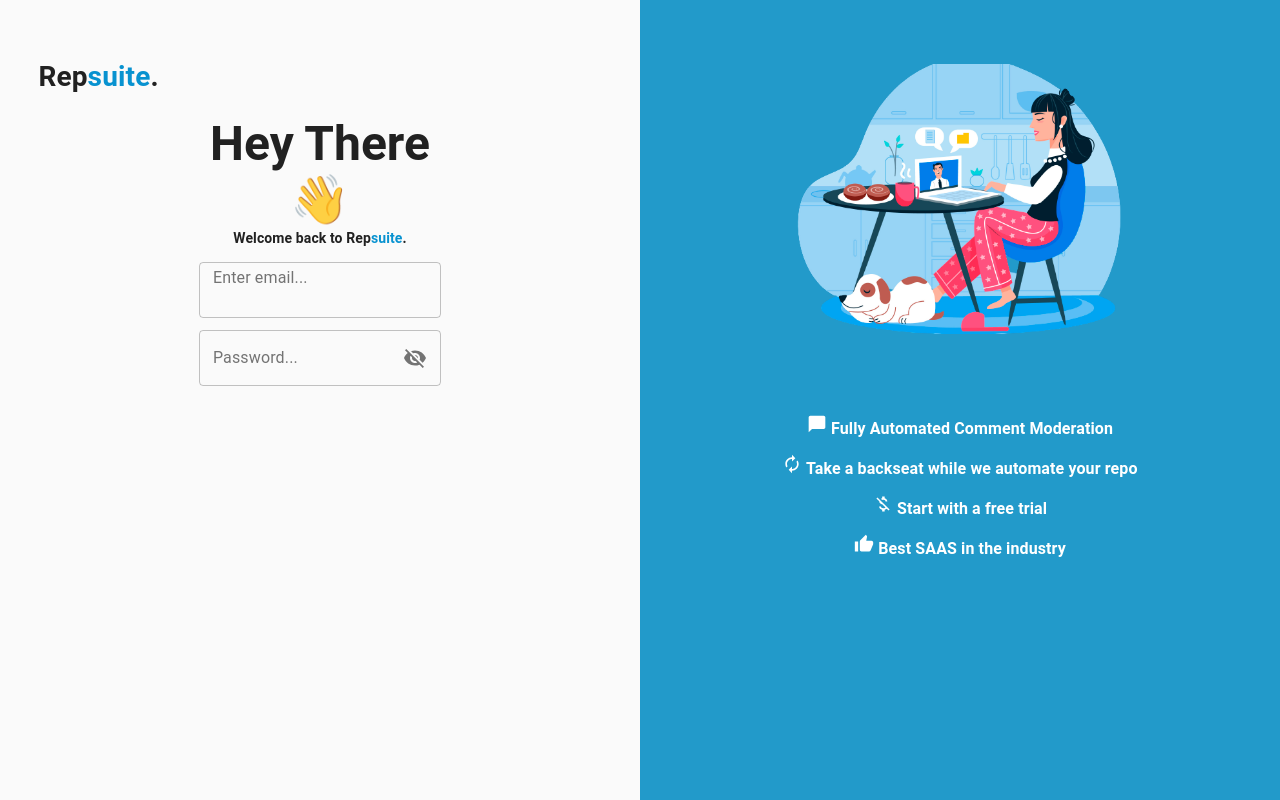
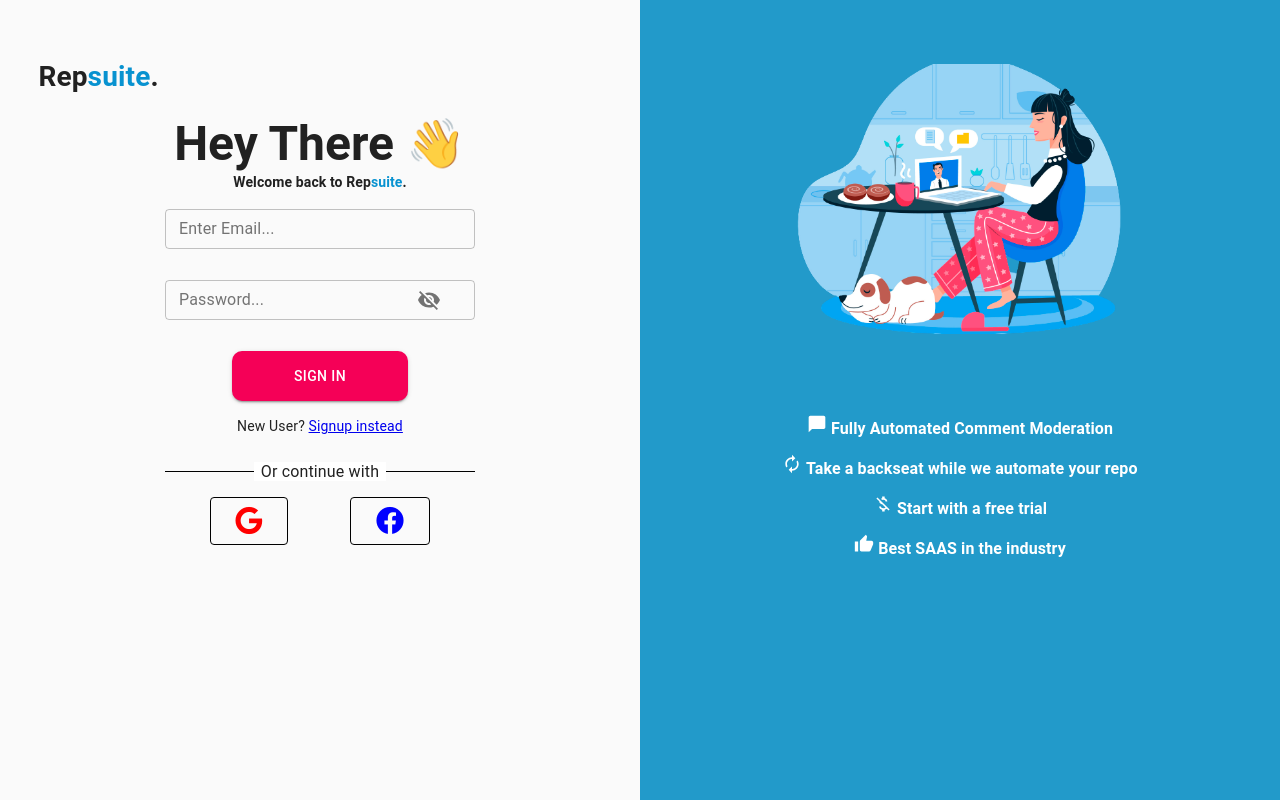
Before and after one commit to bhavleen-singh-au7/FE-login-with-Dashboard, a React (Create React App) app: page / in a window 1280 px wide. Built offline with nearby package versions, Linux system fonts and the light colour scheme.

Commit message:
Login Page is Complete

```diff
--- a/package.json
+++ b/package.json
@@ -10,7 +10,9 @@
     "@testing-library/user-event": "^12.2.0",
     "react": "^17.0.1",
     "react-dom": "^17.0.1",
+    "react-router-dom": "^5.2.0",
     "react-scripts": "4.0.0",
+    "react-toastify": "^6.0.9",
     "web-vitals": "^0.2.4"
   },
   "scripts": {
--- a/public/index.html
+++ b/public/index.html
@@ -28,6 +28,10 @@
     <!-- Icons -->
     <link rel="stylesheet" href="https://fonts.googleapis.com/icon?family=Material+Icons" />
 
+    <!-- Font Awesome CDN -->
+    <link rel="stylesheet" href="https://pro.fontawesome.com/releases/v5.10.0/css/all.css"
+      integrity="sha384-AYmEC3Yw5cVb3ZcuHtOA93w35dYTsvhLPVnYs9eStHfGJvOvKxVfELGroGkvsg+p" crossorigin="anonymous" />
+
   </head>
   <body>
     <noscript>You need to enable JavaScript to run this app.</noscript>
--- a/src/App.js
+++ b/src/App.js
@@ -1,12 +1,24 @@
 import React, { Fragment } from "react";
 import { CssBaseline } from "@material-ui/core";
 import Login from "./pages/Login/Login";
+import { Route, Switch } from "react-router-dom";
+import Dashboard from "./pages/Dashboard/Dashboard";
+import { ToastContainer } from "react-toastify";
+import "react-toastify/dist/ReactToastify.css";
 
 const App = () => {
   return (
     <Fragment>
       <CssBaseline />
-      <Login />
+      <ToastContainer />
+      <Switch>
+        <Route
+          exact
+          path="/dashboard"
+          component={Dashboard}
+        />
+        <Route path="/" component={Login} />
+      </Switch>
     </Fragment>
   );
 };
--- a/src/pages/Login/Login.jsx
+++ b/src/pages/Login/Login.jsx
@@ -1,15 +1,15 @@
 import React, { useState } from "react";
 import {
   Box,
-  FormControl,
+  Button,
   Grid,
   IconButton,
   InputAdornment,
-  InputLabel,
-  OutlinedInput,
+  TextField,
   Typography,
 } from "@material-ui/core";
 import RightGridImage from "../../images/rightGridImage.png";
+import { toast } from "react-toastify";
 
 // Style
 import useStyles from "./login.style";
@@ -23,8 +23,9 @@ import {
   Visibility,
   VisibilityOff,
 } from "@material-ui/icons";
+import { Link } from "react-router-dom";
 
-const Login = () => {
+const Login = ({ history }) => {
   const classes = useStyles();
   const [values, setValues] = useState({
     email: "",
@@ -32,15 +33,26 @@ const Login = () => {
     showPassword: false,
   });
 
-  const handleChange = (prop) => (event) => {
-    setValues({ ...values, [prop]: event.target.value });
+  const { email, password, showPassword } = values;
+
+  const handleChange = (name) => (evt) => {
+    setValues({ ...values, [name]: evt.target.value });
   };
 
-  const handleShowPassword = () => {
+  const handleClickShowPassword = () => {
     setValues({
       ...values,
       showPassword: !values.showPassword,
     });
+  };
+
+  const handleSubmit = (evt) => {
+    evt.preventDefault();
+    if (email && password) {
+      history.push("/dashboard");
+    } else {
+      toast.error("Please Input Correct Data");
+    }
   };
 
   return (
@@ -58,7 +70,7 @@ const Login = () => {
           <Box style={{ textAlign: "center" }}>
             <Box
               style={{
-                width: "43%",
+                width: "55%",
                 margin: "auto",
               }}
             >
@@ -76,34 +88,36 @@ const Login = () => {
                 <span className={classes.logo}>suite</span>.
               </Typography>
 
-              <form autoComplete="off">
-                <FormControl variant="outlined">
-                  <InputLabel>Enter email...</InputLabel>
-                  <OutlinedInput
-                    type="email"
-                    size="small"
-                    style={{ margin: "5% 0" }}
-                    value={values.email}
-                    onChange={handleChange("email")}
-                  />
-                </FormControl>
-
-                <FormControl variant="outlined">
-                  <InputLabel>Password...</InputLabel>
-                  <OutlinedInput
-                    type={
-                      values.showPassword
-                        ? "text"
-                        : "password"
-                    }
-                    value={values.password}
-                    onChange={handleChange("password")}
-                    endAdornment={
-                      <InputAdornment position="end">
+              <form
+                autoComplete="off"
+                onSubmit={handleSubmit}
+              >
+                <TextField
+                  variant="outlined"
+                  label="Enter Email..."
+                  name="email"
+                  type="email"
+                  className={classes.textBox}
+                  value={email}
+                  onChange={handleChange("email")}
+                  fullWidth
+                  size="small"
+                />
+                <TextField
+                  variant="outlined"
+                  label="Password..."
+                  name="password"
+                  type={showPassword ? "text" : "password"}
+                  className={classes.textBox}
+                  value={password}
+                  onChange={handleChange("password")}
+                  fullWidth
+                  size="small"
+                  InputProps={{
+                    endAdornment: (
+                      <InputAdornment>
                         <IconButton
-                          aria-label="toggle password visibility"
-                          onClick={handleShowPassword}
-                          edge="end"
+                          onClick={handleClickShowPassword}
                         >
                           {values.showPassword ? (
                             <Visibility />
@@ -112,10 +126,56 @@ const Login = () => {
                           )}
                         </IconButton>
                       </InputAdornment>
-                    }
-                  />
-                </FormControl>
+                    ),
+                  }}
+                />
                 {/* helperText="Use 8 or more characters to make a strong password" */}
+                <Button
+                  variant="contained"
+                  color="secondary"
+                  className={classes.buttonCss}
+                  type="submit"
+                >
+                  Sign In
+                </Button>
+                <br />
+                <Typography variant="body2">
+                  New User?{" "}
+                  <Link to="/">Signup instead</Link>
+                </Typography>
+                <div
+                  style={{
+                    width: "100%",
+                    height: "11px",
+                    borderBottom: "1px solid black",
+                    textAlign: "center",
+                    margin: "8% 0",
+                  }}
+                >
+                  <span
+                    style={{
+                      fontSize: "16px",
+                      backgroundColor: "white",
+                      padding: "0 7px",
+                    }}
+                  >
+                    Or continue with
+                  </span>
+                </div>
+                <Button className={classes.actionBtn}>
+                  <i
+                    className="fab fa-google fa-2x"
+                    style={{ color: "red" }}
+                  ></i>
+                </Button>
+                <Button
+                  className={classes.actionBtn}
+                >
+                  <i
+                    className="fab fa-facebook fa-2x"
+                    style={{ color: "blue" }}
+                  ></i>
+                </Button>
               </form>
             </Box>
           </Box>
--- a/src/pages/Login/login.style.js
+++ b/src/pages/Login/login.style.js
@@ -18,6 +18,20 @@ const useStyles = makeStyles((theme) => ({
   imageAlign: {
     margin: "10% 0",
   },
+  textBox: {
+    // backgroundColor: "#add8e6",
+    margin: "5% 0",
+  },
+  buttonCss: {
+    padding: "4% 20%",
+    borderRadius: "10px",
+    margin: "5% 0",
+  },
+  actionBtn: {
+    border: "1px solid black",
+    padding: "3% 8%",
+    margin: "0 10%",
+  },
 }));
 
 export default useStyles;
```
Also changed, not shown: src/index.js (+7 -6 lines), 1 other file (tests, documents, lock files or other folders).
